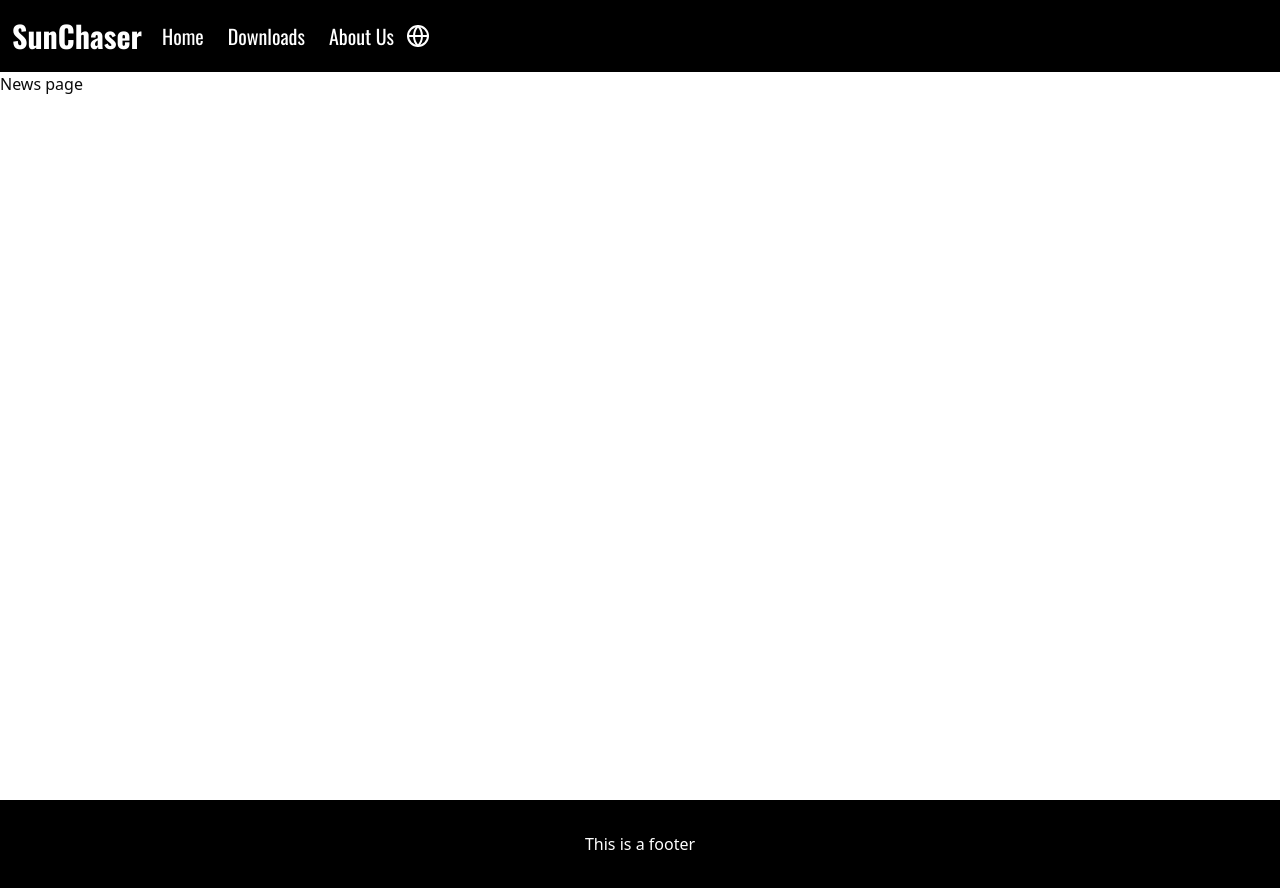
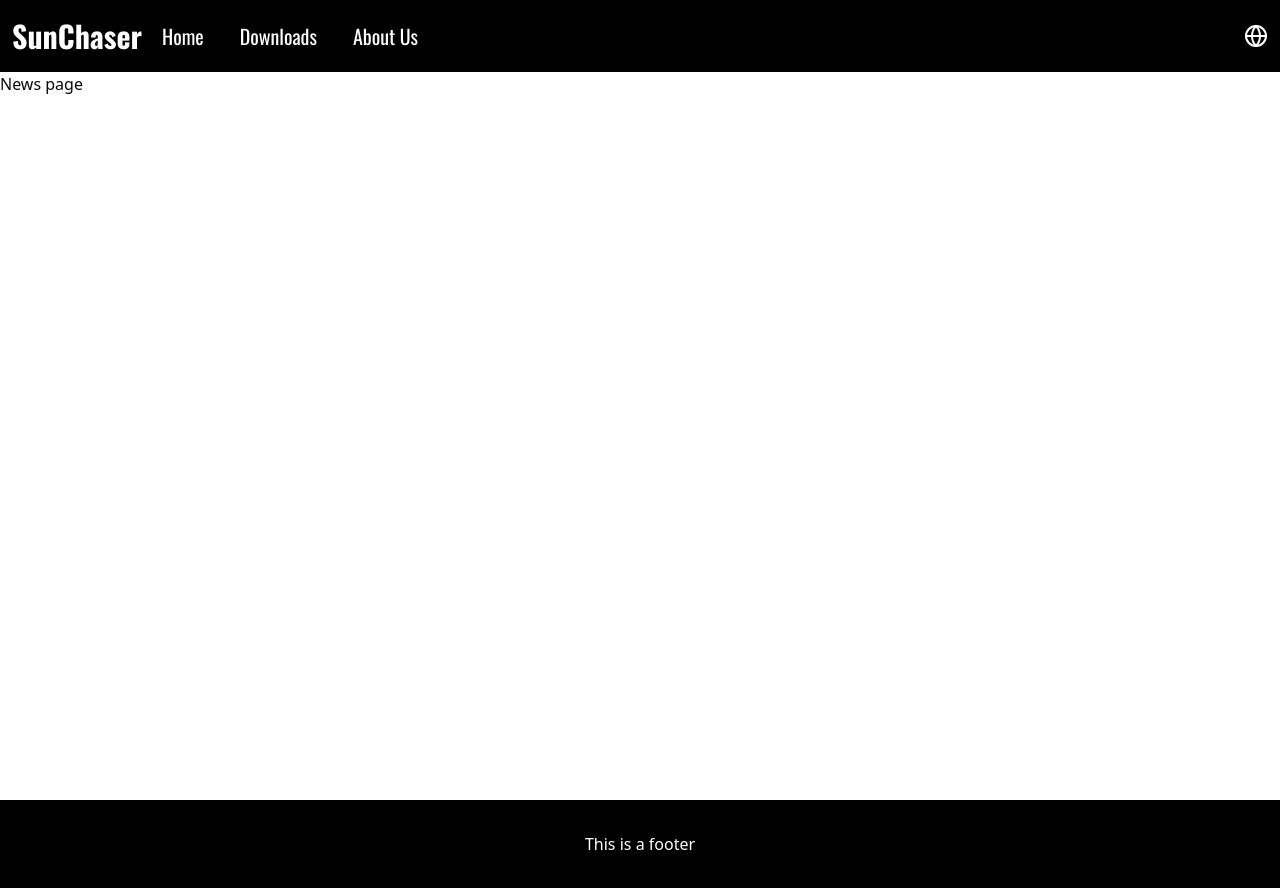
Before and after one commit to EIP-SunChaser/SunChaser-Website, a React (Vite) app: page /news in a window 1280 px wide. Built offline with nearby package versions, Linux system fonts and the light colour scheme.

Commit message:
[ADD] space between pour le globe en format web

```diff
--- a/src/components/headerBar.tsx
+++ b/src/components/headerBar.tsx
@@ -14,20 +14,22 @@ function HeaderBar() {
 							<p className="font-oswald-bold text-3xl py-2 px-1 sm:px-3 md:px-0 text-white">SunChaser</p>
 						</Link>
 					</div>
-					<nav className="hidden md:flex items-center md:ml-2">
+					<nav className="hidden md:flex items-center justify-between md:ml-2 w-full">
+						<div className="flex items-center gap-3">
 							<Link to={"/home"}>
 								<p className="font-oswald text-lg lg:text-xl py-2 px-3 text-white">Home</p>
 							</Link>
-						{/*<Link to={"/news"}>
+							{/* <Link to={"/news"}>
 								<p className="font-oswald text-lg lg:text-xl py-2 px-3 text-white">News</p>
-						</Link>*/}
+							</Link> */}
 							<Link to={"/download"}>
 								<p className="font-oswald text-lg lg:text-xl py-2 px-3 text-white">Downloads</p>
 							</Link>
 							<Link to={"/aboutus"}>
 								<p className="font-oswald text-lg lg:text-xl py-2 px-3 text-white">About Us</p>
 							</Link>
-						<Globe className="text-white"/>
+						</div>
+						<Globe className="text-white cursor-pointer" />
 					</nav>
 
 					<div className="flex items-center md:hidden">
```
Lines whose indentation alone changed are shown as unchanged.
